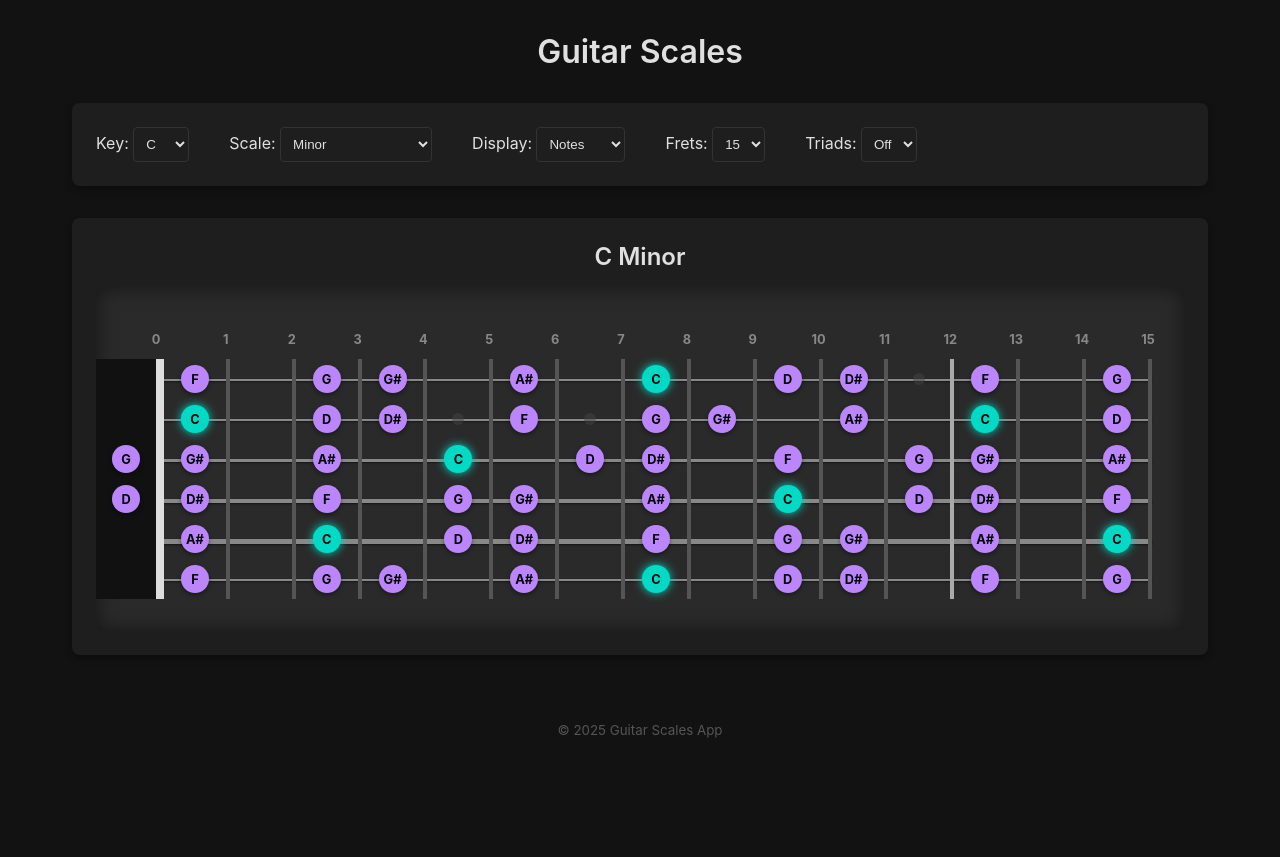
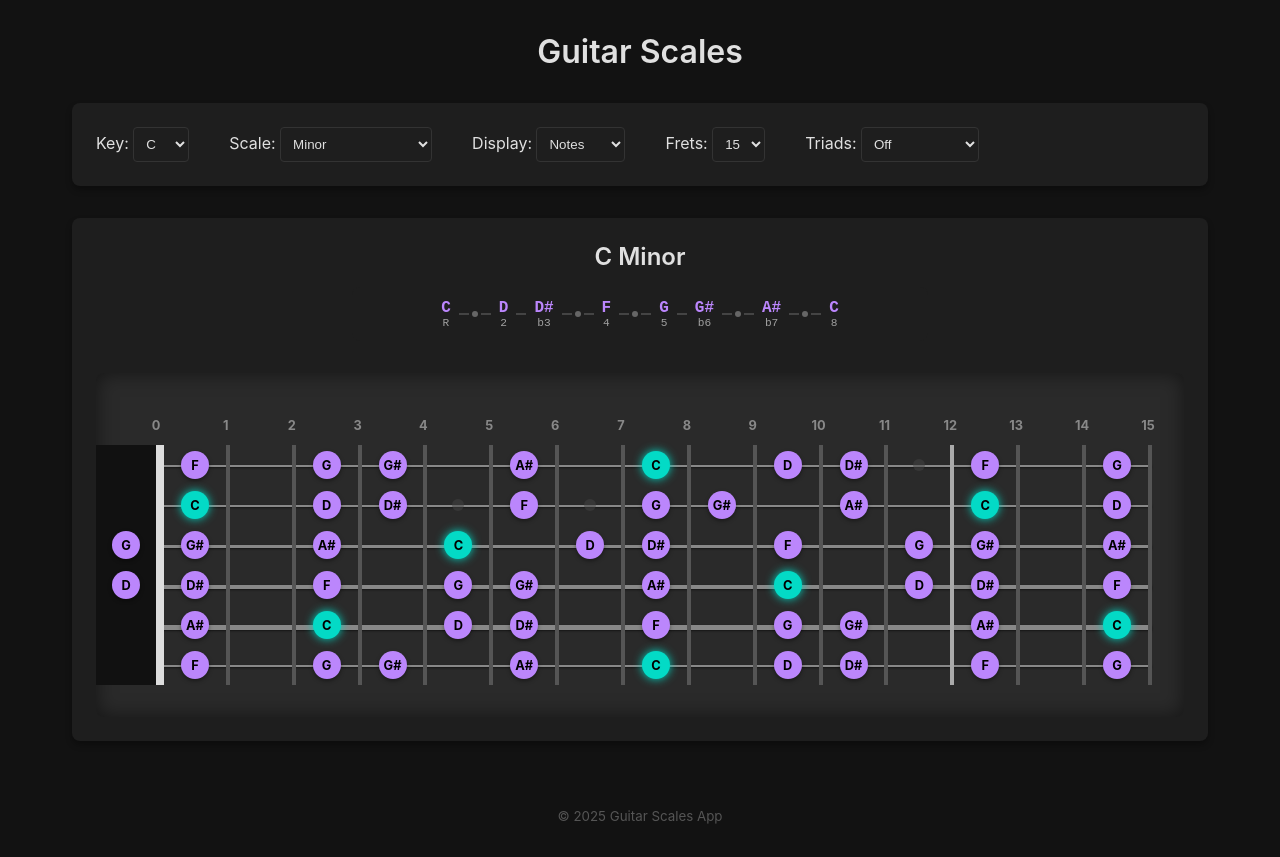
Before and after one commit to pgaard/guitarscales, a React (Vite) app: page / in a window 1280 px wide. Before the commit the page ends 800 px from the top, so only its background shows below. Built offline with nearby package versions, Linux system fonts and the light colour scheme.

Commit message:
scale graphic

```diff
--- /dev/null
+++ b/src/components/ScaleGraphic.jsx
@@ -0,0 +1,77 @@
+import React from 'react';
+import { SCALES, getScaleNotes, getIntervalName } from '../utils/musicTheory';
+
+
+
+const ScaleGraphic = ({ keyNote, scaleType }) => {
+  const scaleNotes = getScaleNotes(keyNote, scaleType);
+  const intervals = SCALES[scaleType].intervals;
+
+  // Compute steps as semitone numeric value
+  const steps = [];
+  for (let i = 0; i < intervals.length; i++) {
+    const semitones = i === intervals.length - 1
+      ? 12 - intervals[i]
+      : intervals[i+1] - intervals[i];
+    steps.push(semitones);
+  }
+
+  // Note names + root interval names
+  const items = scaleNotes.map((note, i) => {
+    return {
+      note,
+      intervalName: getIntervalName(intervals[i])
+    };
+  });
+
+  // Also push the octave root note to show the final step
+  items.push({
+    note: keyNote,
+    intervalName: '8'
+  });
+
+  return (
+    <div style={{
+      display: 'flex',
+      alignItems: 'center',
+      justifyContent: 'center',
+      width: 'fit-content',
+      minWidth: '50%',
+      maxWidth: '100%',
+      margin: '0 auto 2rem auto',
+      fontFamily: 'monospace',
+      background: 'var(--color-surface, #1e1e1e)',
+      padding: '0.75rem 1rem',
+      borderRadius: '8px',
+      gap: '0.25rem',
+      flexWrap: 'nowrap',
+      overflowX: 'auto'
+    }}>
+      {items.map((item, i) => (
+        <React.Fragment key={i}>
+          {/* Node */}
+          <div style={{ display: 'flex', flexDirection: 'column', alignItems: 'center' }}>
+            <span style={{ fontWeight: 'bold', fontSize: '1rem', color: 'var(--color-primary, #646cff)' }}>{item.note}</span>
+            <span style={{ fontSize: '0.7rem', color: 'var(--color-text-dim, #888)' }}>{item.intervalName}</span>
+          </div>
+
+          {/* Edge / Step */}
+          {i < steps.length && (
+            <div style={{ display: 'flex', alignItems: 'center', gap: '3px', margin: '0 0.25rem' }}>
+              <span style={{ height: '2px', width: '10px', backgroundColor: '#444' }}></span>
+
+              {[...Array(steps[i] - 1)].map((_, skipIdx) => (
+                <React.Fragment key={skipIdx}>
+                  <div style={{ width: '6px', height: '6px', borderRadius: '50%', backgroundColor: '#666' }}></div>
+                  <span style={{ height: '2px', width: '10px', backgroundColor: '#444' }}></span>
+                </React.Fragment>
+              ))}
+            </div>
+          )}
+        </React.Fragment>
+      ))}
+    </div>
+  );
+};
+
+export default ScaleGraphic;
--- a/src/components/ScaleViewer.jsx
+++ b/src/components/ScaleViewer.jsx
@@ -1,5 +1,6 @@
 import React, { useState, useEffect } from 'react';
 import Fretboard from './Fretboard';
+import ScaleGraphic from './ScaleGraphic';
 import { NOTES, SCALES, getScaleNotes, getTriadNotes, getChordName } from '../utils/musicTheory';
 
 const ScaleViewer = () => {
@@ -65,11 +66,12 @@ const ScaleViewer = () => {
         <label style={labelStyle}>
           Triads: <select value={triadRoot} onChange={(e) => setTriadRoot(e.target.value)}>
             <option value="">Off</option>
-            {triadOptions.map(note => (
-              <option key={note} value={note}>{note}</option>
-            ))}
+            {triadOptions.map(note => {
+              const notes = getTriadNotes(note, scaleType, keyNote);
+              const name = getChordName(notes);
+              return <option key={note} value={note}>{note} {name}</option>;
+            })}
           </select>
-          {chordName && <span style={{ marginLeft: '0.5rem', fontWeight: 'bold', color: '#ffc107' }}>{triadRoot} {chordName}</span>}
         </label>
       </div>
 
@@ -77,6 +79,9 @@ const ScaleViewer = () => {
         <h2 style={{ textAlign: 'center', marginBottom: '1rem' }}>
           {keyNote} {SCALES[scaleType].name}
         </h2>
+
+        <ScaleGraphic keyNote={keyNote} scaleType={scaleType} />
+
         <Fretboard
           keyNote={keyNote}
           scaleType={scaleType}
```
